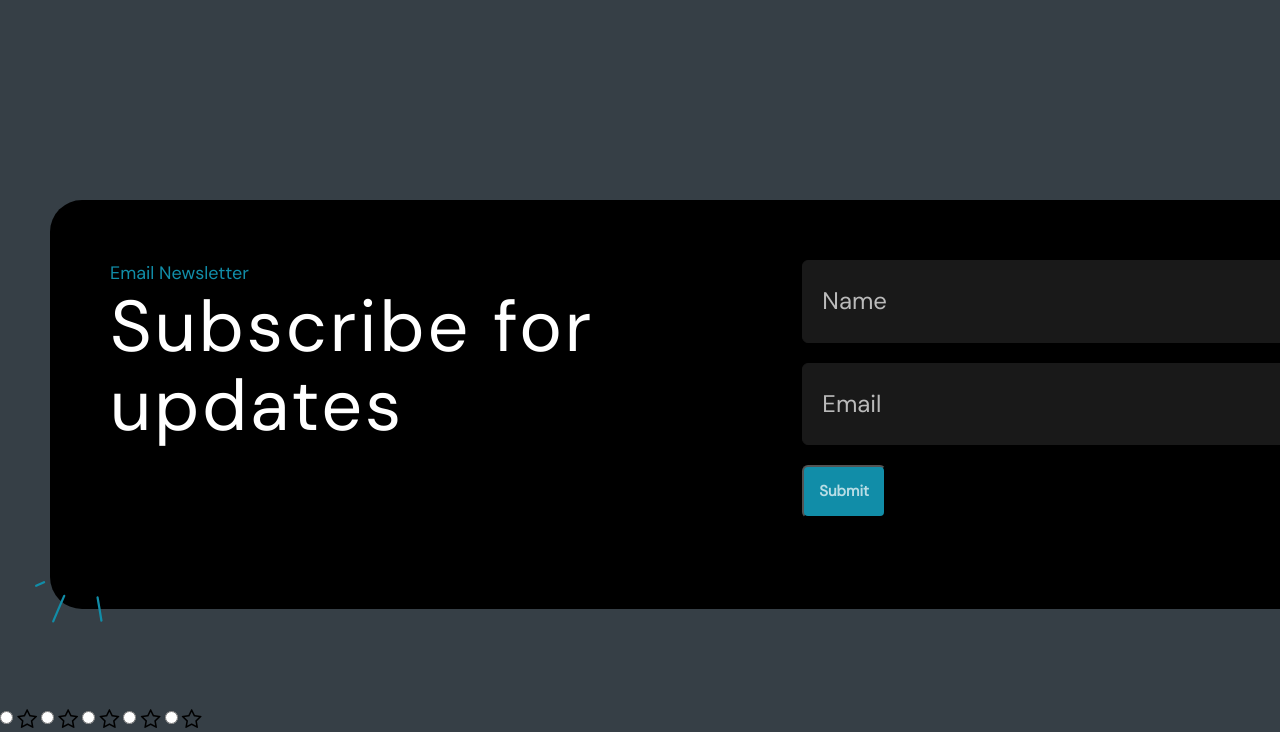
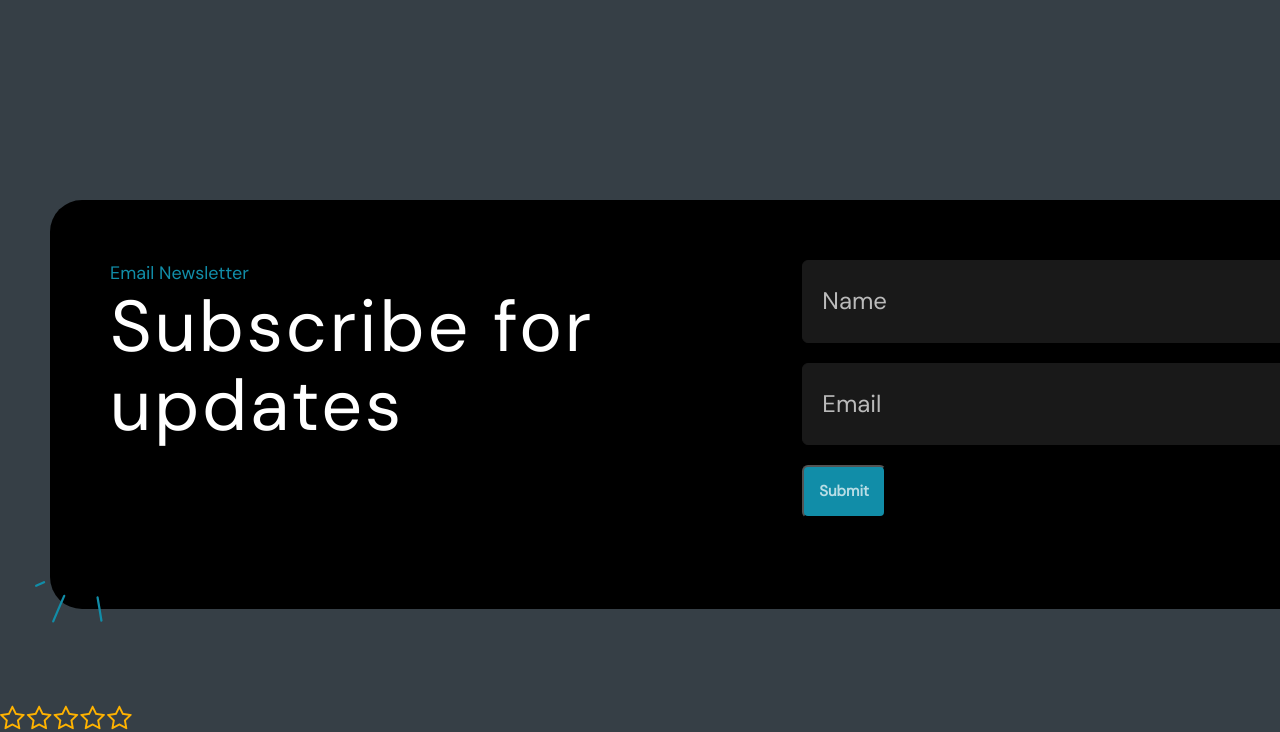
Before and after one commit to OlehBrov/castaway, a website: page index.html in a window 1280 px wide. Shown: the part 3812-4544 px from the top of the page. Drawn offline with nearby package versions, Linux system fonts and the light colour scheme.

Commit message:
ratings added

```diff
--- a/scss/_feedback.scss
+++ b/scss/_feedback.scss
@@ -3,7 +3,8 @@
 }
 .star-rating__wrap{
 	display: block;
-	font-size: 1rem;
+	font-size: 20px;
+	float: left;
 }
 .star-rating__wrap:after{
 	content: '';
@@ -27,3 +28,40 @@
 .star-rating__input:checked ~ .star-rating__ico:before {
 	content: "\f005";
 }
+
+// .input {
+// 	position: fixed;
+// 	top: 0;
+// 	right: 100%;
+// 	appearance: none;
+// }
+
+// label {
+// 	font-size: 1.5em;
+// 	padding: 0.5em;
+// 	margin: 0;
+// 	float: left;
+// 	cursor: pointer;
+
+// }
+
+// .input:checked ~ .input + label {
+// 	background: none;
+// 	color: #aaa;
+// }
+
+// .input:hover ~ .input + label {
+// 	color: green;
+// }
+// .input + label {
+
+// 	color: orange;
+// 	margin: 0 0 1em 0;
+// }
+
+// .input:hover + label {
+// 	color: orangered;
+// }
+// label:hover {
+// 	color: red;
+// }
--- a/scss/main.scss
+++ b/scss/main.scss
@@ -4,3 +4,4 @@
 @import './episodes';
 @import './host';
 @import './subscription';
+@import './feedback';
```
Also changed, not shown: index.html (+12 -0 lines), package.json (+11 -3 lines), css/main.css, css/main.min.css, dist/index.html, 5 other files.
